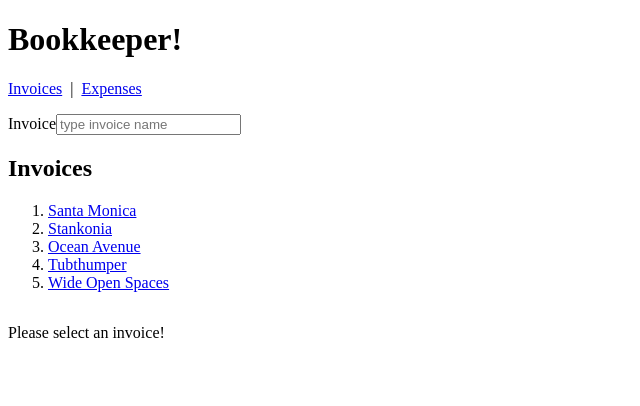
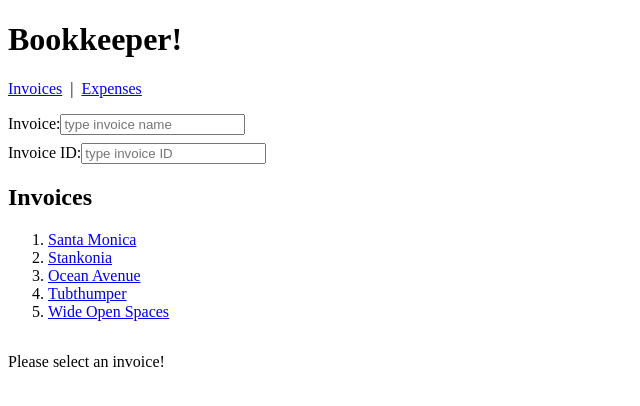
Before and after one commit to Nechir-89/invoice-and-expenses, a React (Create React App) app: page /invoices in a window 1280 px wide. Shown: the top 406 px of the page, without its empty margins (0-640 px from the left). Built offline with nearby package versions, Linux system fonts and the light colour scheme.

Commit message:
filter invoices based on different inputs

```diff
--- a/src/routes/Invoices.jsx
+++ b/src/routes/Invoices.jsx
@@ -4,21 +4,47 @@ import { getAllInvoices, getInvoice } from "../data"
 export default function Invoices() {
   const [searchParam, setSearchParam] = useSearchParams();
   let location = useLocation();
-  console.log(searchParam);
   return (
     <>
       <section style={{ padding: "1rem 0" }}>
-        <div>
+        <div style={{ marginBottom: "0.5rem" }}>
           <label>
-            Invoice
+            Invoice:
             <input
               type="text"
               placeholder="type invoice name"
               onChange={(e) => {
                 let searchInput = e.target.value;
-                setSearchParam({ invoice: searchInput })
+                let query = {}
+                if (searchInput)
+                  query.invoice = searchInput
+                if (searchParam.get("invoiceId"))
+                  query.invoiceId = searchParam.get("invoiceId");
+
+                setSearchParam(query);
               }}
               value={searchParam.get("invoice") || ""}
+            />
+          </label>
+        </div>
+        <div style={{ marginBottom: "0.5rem" }}>
+          <label>
+            Invoice ID:
+            <input
+              type="text"
+              placeholder="type invoice ID"
+              value={searchParam.get("invoiceId") || ""}
+              onChange={(e) => {
+                let searchInput = e.target.value;
+                let query = {};
+                if (searchInput)
+                  query.invoiceId = searchInput
+                if (searchParam.get("invoice"))
+                  query.invoice = searchParam.get("invoice");
+                setSearchParam(query)
+                // searchParam.append("invoiceId", searchInput);
+                // console.log(searchParam.getAll());
+              }}
             />
           </label>
         </div>
@@ -26,11 +52,15 @@ export default function Invoices() {
         <ol>
           {
             getAllInvoices().filter(invoice => {
-              let queryParam = searchParam.get("invoice");
-              if (queryParam)
-                return invoice.name.toLowerCase().includes(queryParam.toLowerCase());
+              let queryParamInvoice = searchParam.get("invoice");
+              let queryParamInvoiceId = searchParam.get("invoiceId");
 
-              return true;
+              return queryParamInvoice && queryParamInvoiceId ?
+                invoice.name.toLowerCase().includes(queryParamInvoice.toLowerCase()) && String(invoice.number).includes(queryParamInvoiceId)
+                : queryParamInvoice ?
+                  invoice.name.toLowerCase().includes(queryParamInvoice.toLowerCase())
+                  : queryParamInvoiceId ? String(invoice.number).includes(queryParamInvoiceId)
+                    : true
             }).map(invoice =>
               <li key={invoice.number}>
                 <NavLink
```
